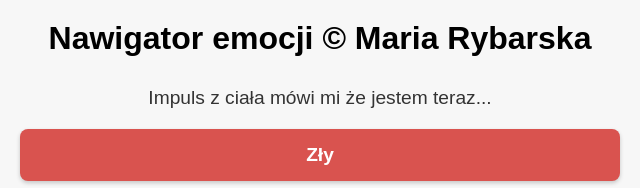
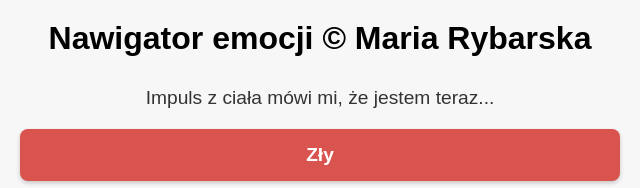
Before and after one commit to MariaRybarska/nawigator-emocji-rybarskiej, a plain HTML site: page index.html in a window 1280 px wide. Shown: the top 188 px of the page, 320-960 px from the left. Drawn offline with Linux system fonts and the light colour scheme.

Commit message:
Update index.html

```diff
--- a/index.html
+++ b/index.html
@@ -269,7 +269,7 @@
   <!-- Ekran Główny -->
   <div id="mainScreen">
     <h1>Nawigator emocji © Maria Rybarska</h1>
-    <p id="mainSubheader">Impuls z ciała mówi mi że jestem teraz...</p>
+    <p id="mainSubheader">Impuls z ciała mówi mi, że jestem teraz...</p>
     <div id="mainMenu">
       <!-- Zmienione etykiety głównych emocji -->
       <div class="main-item emotion-Zły" onclick="showSecondScreen('Zły')"><strong>Zły</strong></div>
```
